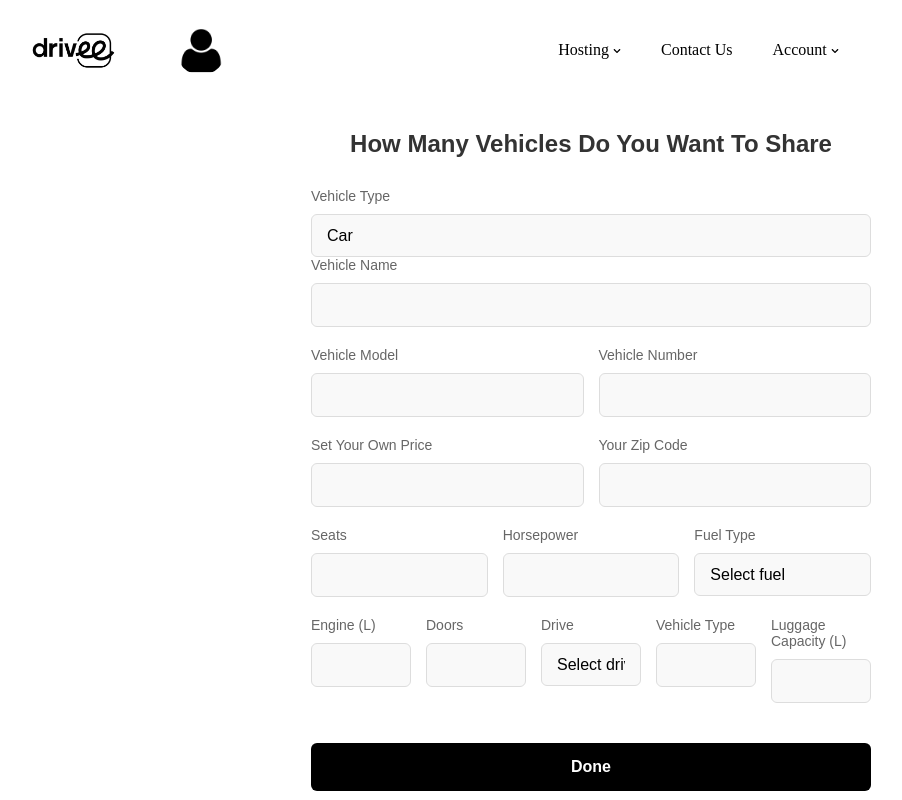
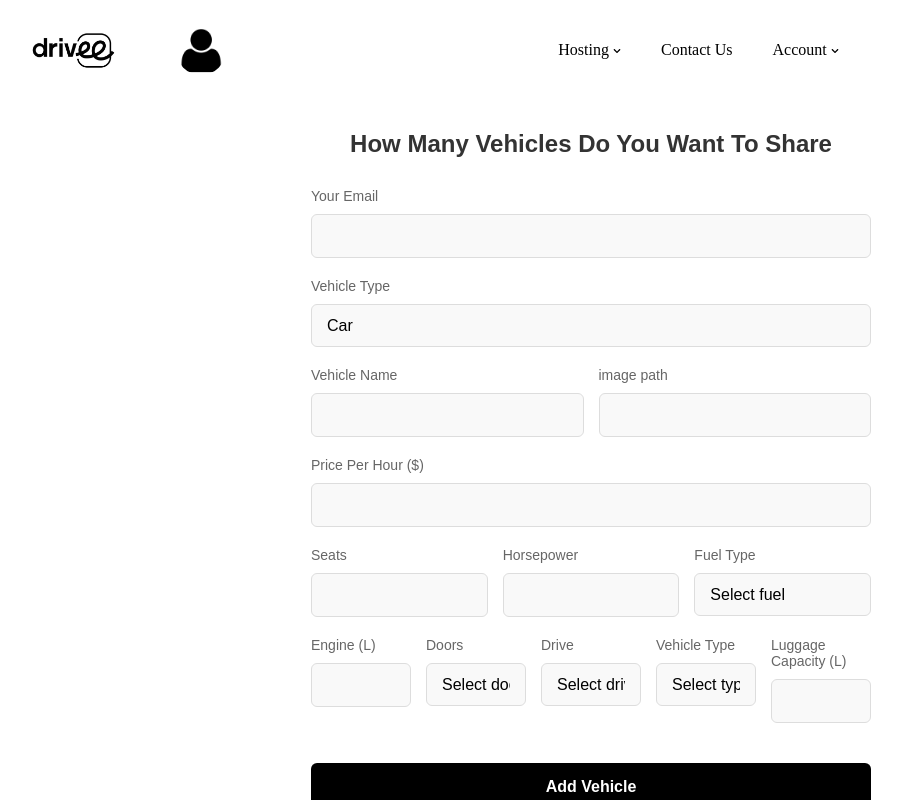
Before and after one commit to Yuizhey/Oris_dz_moto, a React (Vite) app: page /addnewvehicelpage in a window 1280 px wide. Shown: the top 800 px of the page, without its empty margins (49-951 px from the left). Built offline with nearby package versions, Linux system fonts and the light colour scheme.

Commit message:
рефакторинг

```diff
--- a/package.json
+++ b/package.json
@@ -3,6 +3,7 @@
   "private": true,
   "version": "0.0.0",
   "type": "module",
+  "homepage": "http://www.petrov.somee.com",
   "scripts": {
     "dev": "vite",
     "build": "vite build",
--- a/src/components/AddNewVehicleForm/AddNewVehicleForm.jsx
+++ b/src/components/AddNewVehicleForm/AddNewVehicleForm.jsx
@@ -1,14 +1,14 @@
 import React, { useState } from 'react';
-import styles from './AddNewVehicleForm.module.css'; // Импорт модульных стилей
+import styles from './AddNewVehicleForm.module.css';
 
 function AddNewVehicleForm() {
   const [vehicleType, setVehicleType] = useState('car');
   const [formData, setFormData] = useState({
+    email: '',
     name: '',
     model: '',
     number: '',
     pricePerHour: '',
-    zipCode: '',
     seats: '',
     horsepower: '',
     fuel: '',
@@ -31,18 +31,101 @@ function AddNewVehicleForm() {
     }));
   };
 
-  const handleSubmit = (e) => {
+  const handleSubmit = async (e) => {
     e.preventDefault();
-    console.log({
-      ...formData,
-      vehicleType
+
+    try {
+      // Формируем данные для отправки в соответствии с ожидаемой бэкендом структурой
+      const requestData = {
+        Email: formData.email,
+        Name: formData.name,
+        ImagePath: formData.model, // Переименовываем model в ImagePath
+        PricePerHour: Number(formData.pricePerHour),
+        Seats: Number(formData.seats),
+        Horsepower: Number(formData.horsepower),
+        Fuel: formData.fuel,
+        Engine: Number(formData.engine)
+      };
+
+      // Добавляем специфичные поля для машины или мотоцикла
+      if (vehicleType === 'car') {
+        requestData.Doors = Number(formData.doors);
+        requestData.Drive = formData.drive;
+        requestData.Type = formData.type;
+        requestData.Luggage = Number(formData.luggage);
+      } else {
+        requestData.FrontBrake = formData.frontBrake;
+        requestData.Color = formData.color;
+        requestData.GearBox = formData.gearBox;
+        requestData.Mileage = formData.mileage;
+      }
+
+      const endpoint = vehicleType === 'car'
+        ? 'http://www.petrov.somee.com/api/api/Car/add'
+        : 'http://www.petrov.somee.com/api/api/Motorcycle/add';
+
+      const response = await fetch(endpoint, {
+        method: 'POST',
+        headers: {
+          'Content-Type': 'application/json',
+        },
+        body: JSON.stringify(requestData)
       });
+
+      if (!response.ok) {
+        const errorData = await response.json();
+        throw new Error(errorData.message || 'Server responded with an error');
+      }
+
+      const responseData = await response.json();
+      alert(`Vehicle added successfully! ID: ${responseData}`);
+
+      // Сброс формы
+      setFormData({
+        email: '',
+        name: '',
+        model: '',
+        number: '',
+        pricePerHour: '',
+        seats: '',
+        horsepower: '',
+        fuel: '',
+        engine: '',
+        doors: '',
+        drive: '',
+        type: '',
+        luggage: '',
+        frontBrake: '',
+        color: '',
+        gearBox: '',
+        mileage: ''
+      });
+
+    } catch (error) {
+      console.error('Error:', error);
+      alert(`Error adding vehicle: ${error.message}`);
+    }
   };
 
   return (
     <div className={styles.container}>
       <h2 className={styles.title}>How Many Vehicles Do You Want To Share</h2>
 
+      <form onSubmit={handleSubmit} className={styles.form}>
+        {/* Поле для почты */}
+        <div className={styles.formGroup}>
+          <label className={styles.label}>Your Email</label>
+          <input
+            type="email"
+            name="email"
+            value={formData.email}
+            onChange={handleChange}
+            className={styles.input}
+            required
+          />
+        </div>
+
+        {/* Выбор типа транспортного средства */}
         <div className={styles.formGroup}>
           <label className={styles.label}>Vehicle Type</label>
           <select
@@ -55,7 +138,8 @@ function AddNewVehicleForm() {
           </select>
         </div>
 
-      <form onSubmit={handleSubmit} className={styles.form}>
+        {/* Общие поля для всех транспортных средств */}
+        <div className={styles.formRow}>
           <div className={styles.formGroup}>
             <label className={styles.label}>Vehicle Name</label>
             <input
@@ -67,10 +151,8 @@ function AddNewVehicleForm() {
               required
             />
           </div>
-
-        <div className={styles.formRow}>
           <div className={styles.formGroup}>
-            <label className={styles.label}>Vehicle Model</label>
+            <label className={styles.label}>image path</label>
             <input
               type="text"
               name="model"
@@ -80,45 +162,26 @@ function AddNewVehicleForm() {
               required
             />
           </div>
-          <div className={styles.formGroup}>
-            <label className={styles.label}>Vehicle Number</label>
-            <input
-              type="text"
-              name="number"
-              value={formData.number}
-              onChange={handleChange}
-              className={styles.input}
-              required
-            />
-          </div>
         </div>
 
+        {/* Поля для цены */}
         <div className={styles.formRow}>
           <div className={styles.formGroup}>
-            <label className={styles.label}>Set Your Own Price</label>
+            <label className={styles.label}>Price Per Hour ($)</label>
             <input
               type="number"
               name="pricePerHour"
               value={formData.pricePerHour}
               onChange={handleChange}
               className={styles.input}
-              required
-            />
-          </div>
-          <div className={styles.formGroup}>
-            <label className={styles.label}>Your Zip Code</label>
-            <input
-              type="text"
-              name="zipCode"
-              value={formData.zipCode}
-              onChange={handleChange}
-              className={styles.input}
+              min="0"
+              step="0.01"
               required
             />
           </div>
         </div>
 
-        {/* Общие характеристики */}
+        {/* Поля для характеристик */}
         <div className={styles.formRow}>
           <div className={styles.formGroup}>
             <label className={styles.label}>Seats</label>
@@ -128,6 +191,7 @@ function AddNewVehicleForm() {
               value={formData.seats}
               onChange={handleChange}
               className={styles.input}
+              min="1"
               required
             />
           </div>
@@ -139,6 +203,7 @@ function AddNewVehicleForm() {
               value={formData.horsepower}
               onChange={handleChange}
               className={styles.input}
+              min="1"
               required
             />
           </div>
@@ -154,12 +219,12 @@ function AddNewVehicleForm() {
               <option value="">Select fuel</option>
               <option value="Petrol">Petrol</option>
               <option value="Diesel">Diesel</option>
-              <option value="Electric">Electric</option>
+              <option value="Electricity">Electric</option>
             </select>
           </div>
         </div>
 
-        {/* Специфические поля для автомобиля */}
+        {/* Поля для машины */}
         {vehicleType === 'car' && (
           <div className={styles.formRow}>
             <div className={styles.formGroup}>
@@ -171,19 +236,23 @@ function AddNewVehicleForm() {
                 value={formData.engine}
                 onChange={handleChange}
                 className={styles.input}
+                min="0.1"
                 required
               />
             </div>
             <div className={styles.formGroup}>
               <label className={styles.label}>Doors</label>
-              <input
-                type="number"
+              <select
                 name="doors"
                 value={formData.doors}
                 onChange={handleChange}
-                className={styles.input}
+                className={styles.select}
                 required
-              />
+              >
+                <option value="">Select doors</option>
+                <option value="2">2</option>
+                <option value="4">4</option>
+              </select>
             </div>
             <div className={styles.formGroup}>
               <label className={styles.label}>Drive</label>
@@ -195,21 +264,27 @@ function AddNewVehicleForm() {
                 required
               >
                 <option value="">Select drive</option>
-                <option value="FWD">Front-wheel drive</option>
-                <option value="RWD">Rear-wheel drive</option>
-                <option value="AWD">All-wheel drive</option>
+                <option value="2">Front-wheel drive (FWD)</option>
+                <option value="2">Rear-wheel drive (RWD)</option>
+                <option value="4">All-wheel drive (AWD)</option>
               </select>
             </div>
             <div className={styles.formGroup}>
               <label className={styles.label}>Vehicle Type</label>
-              <input
-                type="text"
+              <select
                 name="type"
                 value={formData.type}
                 onChange={handleChange}
-                className={styles.input}
+                className={styles.select}
                 required
-              />
+              >
+                <option value="">Select type</option>
+                <option value="SUV">SUV</option>
+                <option value="Sedan">Sedan</option>
+                <option value="Coupe">Coupe</option>
+                <option value="Cabriolet">Cabriolet</option>
+                <option value="Rodster">Rodster</option>
+              </select>
             </div>
             <div className={styles.formGroup}>
               <label className={styles.label}>Luggage Capacity (L)</label>
@@ -219,20 +294,20 @@ function AddNewVehicleForm() {
                 value={formData.luggage}
                 onChange={handleChange}
                 className={styles.input}
+                min="0"
                 required
               />
             </div>
           </div>
         )}
 
-        {/* Специфические поля для мотоцикла */}
+        {/* Поля для мотоцикла */}
         {vehicleType === 'motorcycle' && (
           <div className={styles.formRow}>
             <div className={styles.formGroup}>
-              <label className={styles.label}>Engine (L)</label>
+              <label className={styles.label}>Engine (cc)</label>
               <input
                 type="number"
-                step="0.001"
                 name="engine"
                 value={formData.engine}
                 onChange={handleChange}
@@ -242,14 +317,17 @@ function AddNewVehicleForm() {
             </div>
             <div className={styles.formGroup}>
               <label className={styles.label}>Front Brake</label>
-              <input
-                type="text"
+              <select
                 name="frontBrake"
                 value={formData.frontBrake}
                 onChange={handleChange}
-                className={styles.input}
+                className={styles.select}
                 required
-              />
+              >
+                <option value="">Select brake</option>
+                <option value="Disc">Disc</option>
+                <option value="Drum">Drum</option>
+              </select>
             </div>
             <div className={styles.formGroup}>
               <label className={styles.label}>Color</label>
@@ -264,14 +342,18 @@ function AddNewVehicleForm() {
             </div>
             <div className={styles.formGroup}>
               <label className={styles.label}>Gear Box</label>
-              <input
-                type="text"
+              <select
                 name="gearBox"
                 value={formData.gearBox}
                 onChange={handleChange}
-                className={styles.input}
+                className={styles.select}
                 required
-              />
+              >
+                <option value="">Select gearbox</option>
+                <option value="4">4-Speed</option>
+                <option value="5">5-Speed</option>
+                <option value="6">6-Speed</option>
+              </select>
             </div>
             <div className={styles.formGroup}>
               <label className={styles.label}>Mileage (km)</label>
@@ -281,15 +363,17 @@ function AddNewVehicleForm() {
                 value={formData.mileage}
                 onChange={handleChange}
                 className={styles.input}
+                min="0"
                 required
               />
             </div>
           </div>
         )}
 
-        <button type="submit" className={styles.submitButton}>
-          Done
-        </button>
+        {/* Кнопка отправки формы */}
+        <div className={styles.formGroup}>
+          <button type="submit" className={styles.submitButton} onClick={handleSubmit}>Add Vehicle</button>
+        </div>
       </form>
     </div>
   );
--- a/src/pages/MotoHomePage.jsx
+++ b/src/pages/MotoHomePage.jsx
@@ -21,8 +21,8 @@ function MotoHomePage() {
   // Формирование URL с параметрами
   const buildApiUrl = () => {
     const baseUrl = filters.type === "motorcycles"
-      ? "http://localhost:5101/api/Motorcycle"
-      : "http://localhost:5101/api/Car";
+      ? "http://www.petrov.somee.com/api/api/Motorcycle"
+      : "http://www.petrov.somee.com/api/api/Car";
 
     // Если есть фильтры - добавляем /filtered и параметры
     if (hasFilters) {
```
Also changed, not shown: 1 other file (tests, documents, lock files or other folders). Lines whose indentation alone changed are shown as unchanged.
